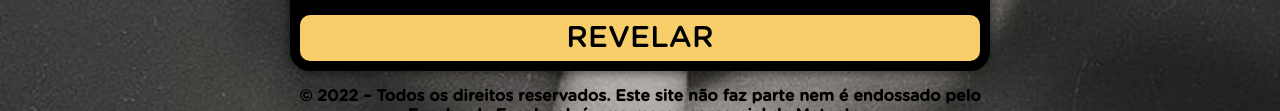
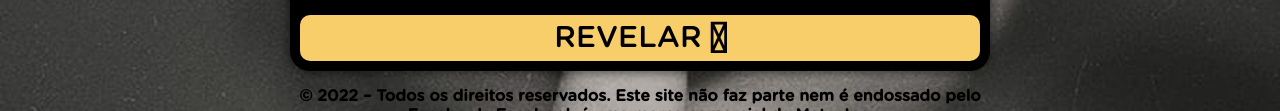
Before and after one commit to sociedademilionaria/protocolo36horas, a plain HTML site: page ps/index.html in a window 1280 px wide. Shown: the part 409-520 px from the top of the page. Drawn offline with Linux system fonts and the light colour scheme; a script that the page names is missing.

Commit message:
Update index.html

```diff
--- a/ps/index.html
+++ b/ps/index.html
@@ -29,6 +29,8 @@
   /></noscript>
   <!-- End Meta Pixel Code -->
 
+  <!-- Font Awesome Icons -->
+  <script src="https://kit.fontawesome.com/8014fa37a7.js" crossorigin="anonymous"></script>
 </head>
 <body>
   <div class="container">
@@ -40,7 +42,7 @@
         </div>
         <div class="answer">
           <!-- <a class="btn" href="../">CONTINUAR</a> -->
-          <a class="btn" href="https://protocoloqueimade36horas.online/">REVELAR</a>
+          <a class="btn" href="https://protocoloqueimade36horas.online/">REVELAR <i class="fa-solid fa-lock-open"></i></a>
         </div>
       </div>
     </div>
```
